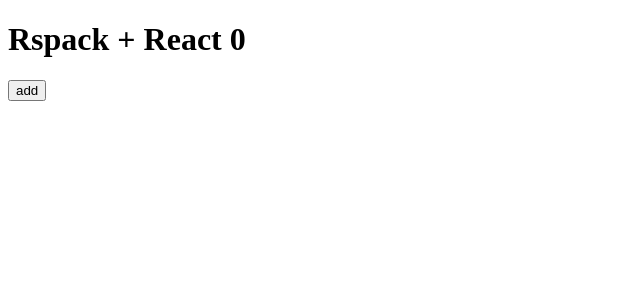
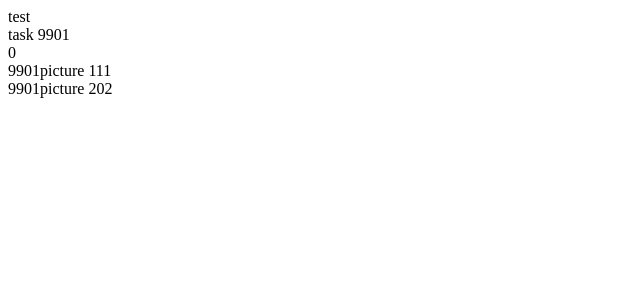
Before and after one commit to Oanakiaja/jotai-swr-showcase, a React (Vite) app: page / in a window 1280 px wide. Shown: the top 300 px of the page, without its empty margins (0-640 px from the left). Built offline with nearby package versions, Linux system fonts and the light colour scheme.

Commit message:
need validate
Change-Id: I6b9e4197e1a50f775dc3766ba96117beab36449d

```diff
--- a/src/App.tsx
+++ b/src/App.tsx
@@ -1,16 +1,25 @@
 import React from "react";
-import { useAtom } from 'jotai'
-import { countAtom } from './atom'
+import ImageList from "./components/Images";
+import Info from "./components/info";
+import Status from "./components/status";
+import { useInfo } from "./database/swr";
+// import { useAtom } from 'jotai'
+// import { countAtom } from './atom'
 
-function App() {
-	const [count, setCount] = useAtom(countAtom);
-
+const App = React.memo(() => {
 	return (
 		<div className="App">
-			<h1 className="text-red-500">Rspack + React {count}</h1>
-			<button type='button' onClick={() => setCount(p => p + 1)}>add</button>
+			test
+			<Info />
+			<Status />
+			<ImageList />
 		</div>
 	);
+})
+
+function Wrap() {
+	useInfo()
+	return <App></App>
 }
 
-export default App;
+export default Wrap;
--- /dev/null
+++ b/src/components/Images.tsx
@@ -0,0 +1,26 @@
+import { useAtomValue } from "jotai"
+import { memo } from "react"
+import { InfoType } from "../database"
+import { basicAtom, imagesAtom } from "../database/swr"
+
+const Image = ({ v }: { v: InfoType['images'][0] }) => {
+  const basic = useAtomValue(basicAtom)
+
+  return <div>
+    {basic?.id}
+    {v.name}
+    {v.status}
+    {v.url}
+  </div>
+}
+
+const ImageList = () => {
+  const data = useAtomValue(imagesAtom)
+  if (!data?.images) return <></>
+
+  return <div>
+    {data.images.map(v => <Image v={v} />)}
+  </div>
+}
+
+export default memo(ImageList)
--- /dev/null
+++ b/src/components/Info.tsx
@@ -0,0 +1,13 @@
+import { useAtomValue } from "jotai"
+import { memo } from "react"
+import { basicAtom } from "../database/swr"
+
+const Info = () => {
+  const basic = useAtomValue(basicAtom)
+
+  return <div>
+    {basic?.name} {basic?.id}
+  </div>
+}
+
+export default memo(Info)
--- /dev/null
+++ b/src/components/Status.tsx
@@ -0,0 +1,11 @@
+import { useAtomValue } from "jotai"
+import { memo } from "react"
+import { taskStatusAtom } from "../database/swr"
+
+const Status = () => {
+  const data = useAtomValue(taskStatusAtom)
+
+  return <div>{data?.status}</div>
+}
+
+export default memo(Status)
--- /dev/null
+++ b/src/database/index.ts
@@ -0,0 +1,49 @@
+export enum ImageStatus {
+  READY,
+  FAILED
+}
+export enum TaskStatus {
+  STOP,
+  RUNNING
+}
+
+export type InfoType = {
+  name: string,
+  id: string,
+  status: TaskStatus,
+  images: { url: string, name: string, status: ImageStatus }[]
+}
+
+const info: InfoType = {
+  name: 'task',
+  id: '9901',
+  status: TaskStatus.STOP,
+  images: [{
+    url: '1',
+    name: 'picture 1',
+    status: ImageStatus.READY
+  }, {
+    url: '2',
+    name: 'picture 2',
+    status: ImageStatus.FAILED
+  }]
+}
+
+const mockFetchCreator = (timeout: number) => async () => {
+  console.log('fetch')
+  const res = await new Promise((res) => {
+    setTimeout(() => {
+      res({
+        ...info,
+        status: Math.random() < 0.5 ? TaskStatus.RUNNING : TaskStatus.STOP,
+        images: info.images.map(v => ({
+          ...v,
+          status: Math.random() < 0.5 ? ImageStatus.READY : ImageStatus.FAILED
+        }))
+      })
+    }, timeout)
+  }) as InfoType
+  return res
+}
+
+export const mockFetch500ms = mockFetchCreator(500)
--- /dev/null
+++ b/src/database/swr.ts
@@ -0,0 +1,43 @@
+import useSWR from 'swr'
+import { InfoType, mockFetch500ms, TaskStatus } from '.'
+import { atom, useSetAtom } from 'jotai'
+import { useEffect } from 'react'
+
+export const infoAtom = atom<InfoType | null>(null)
+export const basicAtom = atom<Pick<InfoType, 'id' | 'name'> | null>((get) => {
+  const info = get(infoAtom)
+  return {
+    id: info?.id ?? '',
+    name: info?.name ?? ''
+  }
+})
+export const taskStatusAtom = atom<Pick<InfoType, 'status'> | null>((get) => {
+  const info = get(infoAtom)
+  return {
+    status: info?.status ?? TaskStatus.STOP,
+  }
+})
+export const imagesAtom = atom<Pick<InfoType, 'images'> | null>((get) => {
+  const info = get(infoAtom)
+  return {
+    images: info?.images ?? [],
+  }
+})
+
+
+export const useInfo = () => {
+  const { mutate, data } = useSWR(
+    '/info',
+    () => mockFetch500ms(),
+    { refreshInterval: 1000 }
+  )
+  const setInfoAtom = useSetAtom(infoAtom)
+
+  console.log(data)
+
+  useEffect(() => {
+    if (!data) return
+    setInfoAtom(data)
+  }, [data])
+  return { mutate, data }
+}
```
